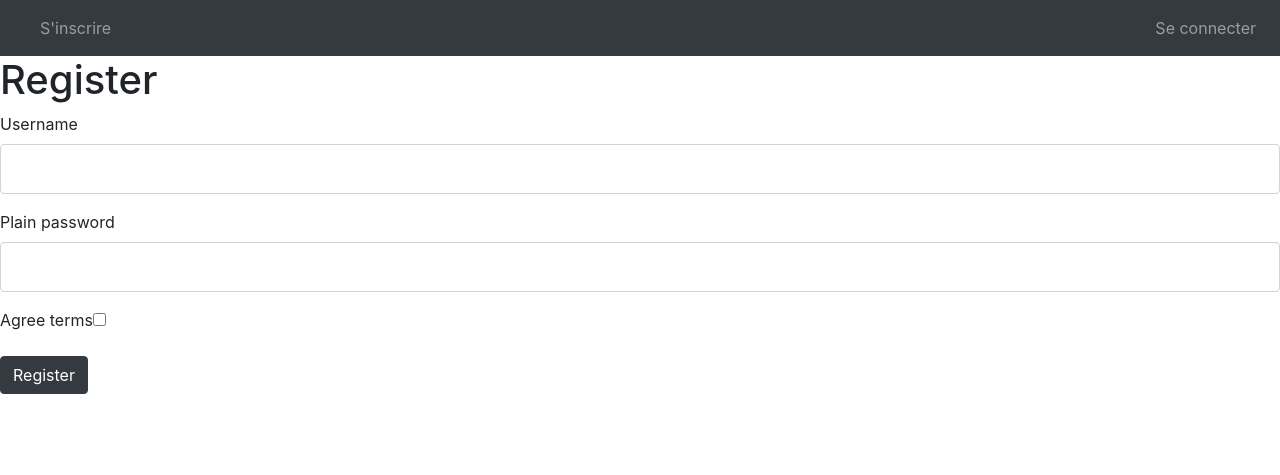
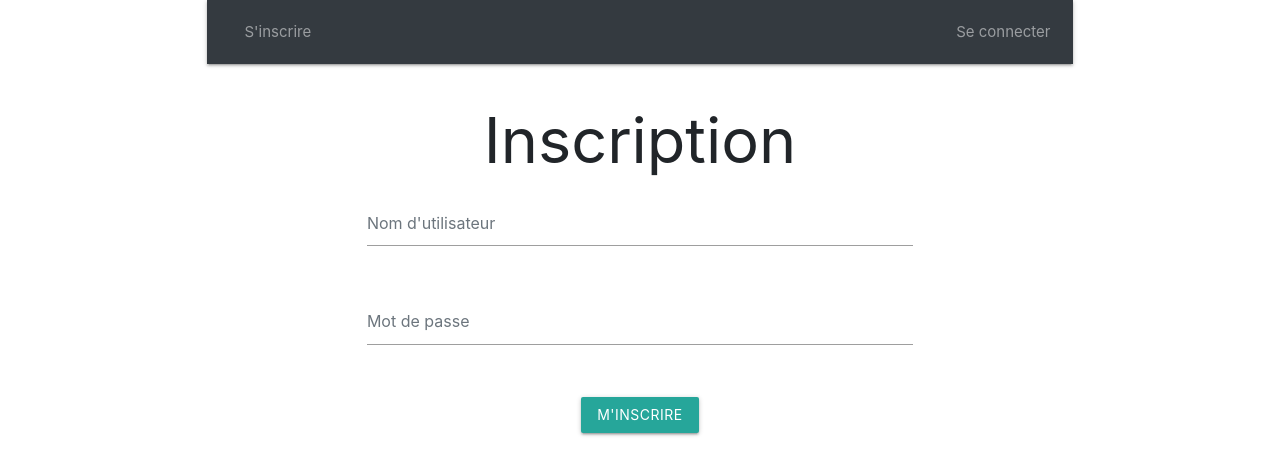
Before and after one commit to thediaf/Djangou, a Symfony app: template templates/registration/register.html.twig in a window 1280 px wide. Shown: the top 475 px of the page. Run offline with Twig, Linux system fonts and the light colour scheme; the template is opened without the code that fills it, so the values that code supplies are empty; form fields are guessed from the names that the template uses; some libraries are stand-ins or nearby versions.

Commit message:
user register

```diff
--- a/src/Controller/RegistrationController.php
+++ b/src/Controller/RegistrationController.php
@@ -13,7 +13,7 @@ use Symfony\Component\Security\Core\Encoder\UserPasswordEncoderInterface;
 class RegistrationController extends AbstractController
 {
     /**
-     * @Route("/register", name="app_register")
+     * @Route("/register", name="register")
      */
     public function register(Request $request, UserPasswordEncoderInterface $passwordEncoder): Response
     {
@@ -36,7 +36,7 @@ class RegistrationController extends AbstractController
 
             // do anything else you need here, like send an email
 
-            return $this->redirectToRoute('');
+            return $this->redirectToRoute('translation');
         }
 
         return $this->render('registration/register.html.twig', [
--- a/src/Entity/User.php
+++ b/src/Entity/User.php
@@ -8,7 +8,7 @@ use Symfony\Component\Security\Core\User\UserInterface;
 
 /**
  * @ORM\Entity(repositoryClass="App\Repository\UserRepository")
- * @UniqueEntity(fields={"username"}, message="There is already an account with this username")
+ * @UniqueEntity(fields={"username"}, message="Un utilisateur existe déjà avec ce nom.")
  */
 class User implements UserInterface, \Serializable
 {
--- a/templates/base.html.twig
+++ b/templates/base.html.twig
@@ -10,8 +10,9 @@
         {% block stylesheets %}{% endblock %}
     </head>
     <body>
+        <div class="container">
             <nav class="navbar navbar-expand-lg navbar-dark bg-dark">
-            <a class="navbar-brand" href="#">{{ App.name }}</a>
+                <a class="navbar-brand" href="{{ path('translation') }}">{{ App.name }}</a>
                 <button class="navbar-toggler" type="button" data-toggle="collapse" data-target="#navbarColor02" aria-controls="navbarColor02" aria-expanded="false" aria-label="Toggle navigation">
                     <span class="navbar-toggler-icon"></span>
                 </button>
@@ -38,7 +39,7 @@
                     {% else %}
                         <ul class="navbar-nav mr-auto">
                             <li class="nav-item">
-                            <a class="nav-link" href="">S'inscrire</a>
+                                <a class="nav-link" href="{{ path('register') }}">S'inscrire</a>
                             </li>
                         </ul>
                         <ul class="navbar-nav">
@@ -53,6 +54,8 @@
             </nav>
 
         {% block body %}{% endblock %}
+
+        </div>
         <script src="{{ asset('js/jquery-1.11.2.min.js') }}"></script>
         <script src="{{ asset('fontawesome/js/all.js') }}"></script>
         <script src="{{ asset('js/app.js') }}"></script>
--- a/templates/registration/register.html.twig
+++ b/templates/registration/register.html.twig
@@ -1,15 +1,40 @@
 {% extends 'base.html.twig' %}
 
 {% block title %}Register{% endblock %}
+{% block stylesheets %}
+    <link rel="stylesheet" href="https://cdnjs.cloudflare.com/ajax/libs/materialize/1.0.0/css/materialize.min.css">
+{% endblock %}
 
 {% block body %}
-    <h1>Register</h1>
-
+{#
         {{ form_start(registrationForm) }}
         {{ form_row(registrationForm.username) }}
         {{ form_row(registrationForm.plainPassword) }}
         {{ form_row(registrationForm.agreeTerms) }}
 
         <button class="btn btn-dark">Register</button>
-    {{ form_end(registrationForm) }}
+
+    {{ form_end(registrationForm) }} #}
+
+    <div class="container center">
+        <h1>Inscription</h1>
+        {{ form_start(registrationForm, {'attr': {'class': 'row'}}) }}
+            <div class="input-field col s12 m6 l6 offset-m3 offset-l3">
+                {{ form_widget(registrationForm.username, {'attr': {'placeholder': 'Nom d\'utilisateur'}}) }}
+                <span class="error">{{ form_errors(registrationForm.username) }}</span>
+            </div><br>
+            <div class="input-field col s12 m6 l6 offset-m3 offset-l3">
+                {{ form_widget(registrationForm.plainPassword, {'attr': {'placeholder': 'Mot de passe'}}) }}
+                <span class="error">{{ form_errors(registrationForm.plainPassword) }}</span>
+            </div><br>
+            <div class="input-field col s12">
+                <input type="submit" name="" class="btn btn-primary" value="M'inscrire">
+            </div>
+        {{ form_end(registrationForm) }}
+    </div>
+
 {% endblock %}
+
+{% block javascripts %}
+    <script src="https://cdnjs.cloudflare.com/ajax/libs/materialize/1.0.0/js/materialize.min.js"></script>
+{% endblock %}
```
Also changed, not shown: src/Form/RegistrationFormType.php (+0 -8 lines), templates/security/login.html.twig (+22 -13 lines), templates/translation/index.html.twig (+2 -9 lines). Lines whose indentation alone changed are shown as unchanged.
